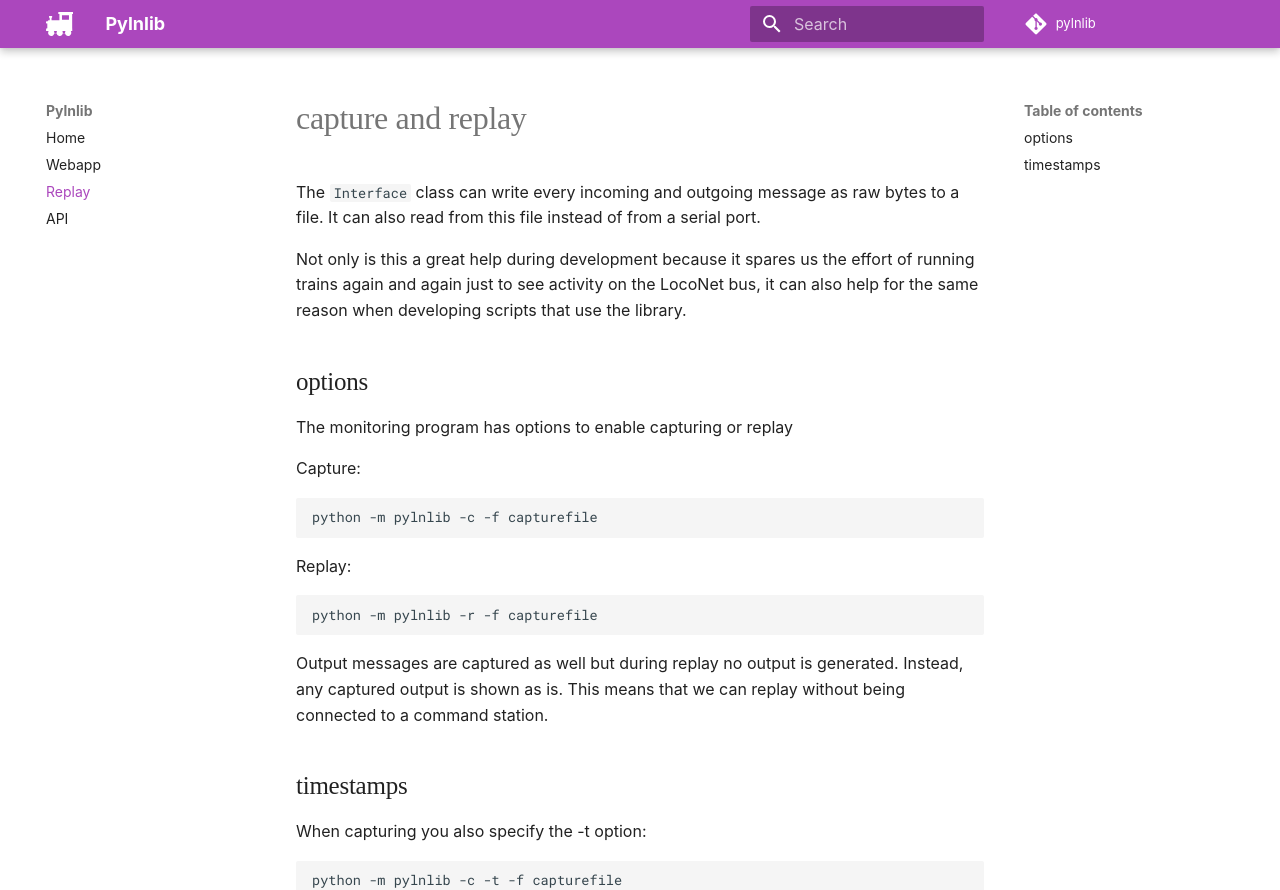
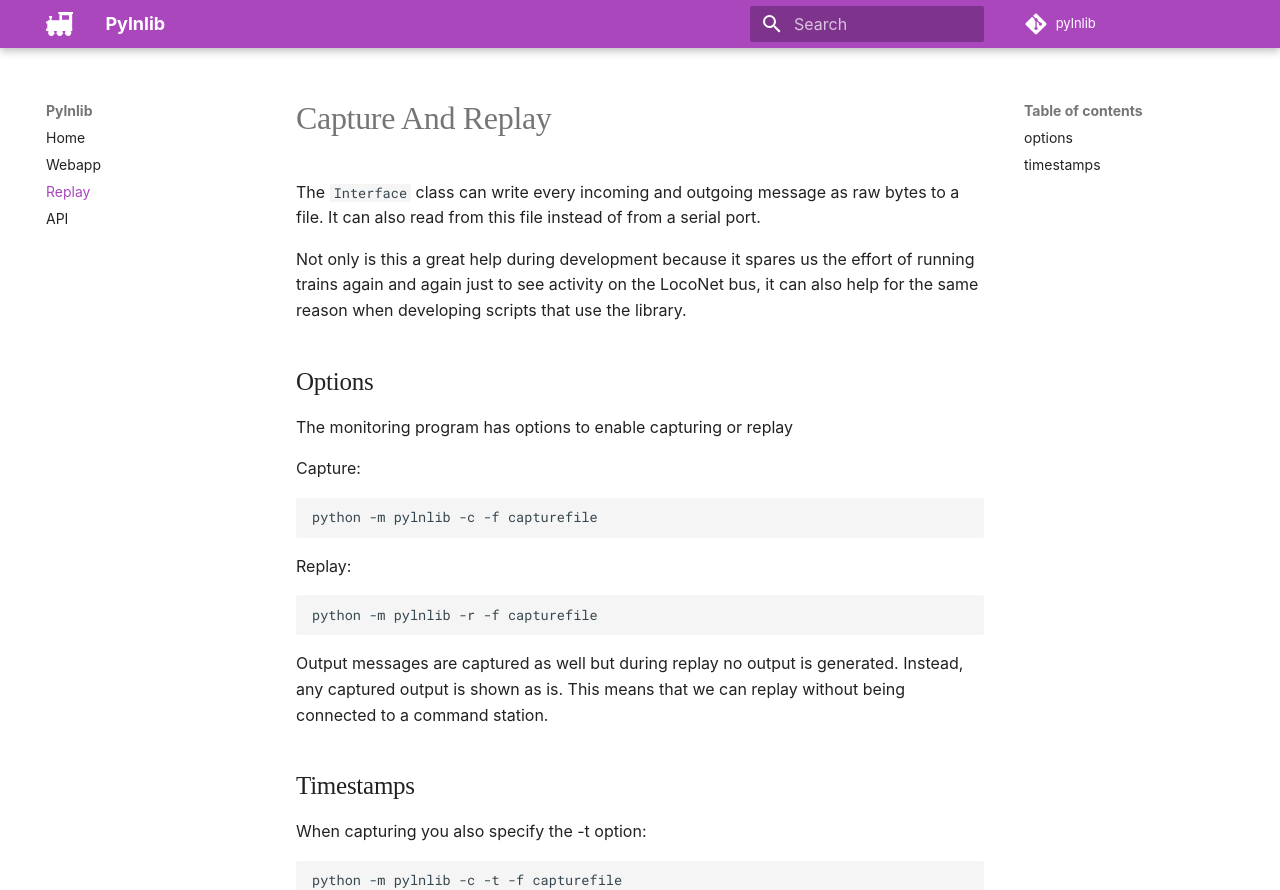
Before and after one commit to varkenvarken/pylnlib, an MkDocs documentation site: the page built from documentation/capture_and_replay.md, in a window 1280 px wide. Shown: the top 890 px of the page. Built offline with MkDocs 1.6.1 and Material for MkDocs 9.7.7, drawn with Linux system fonts in a browser that asks for light colours; some web fonts are replaced; comment, search, counter and statistics services are not loaded.

Commit message:
doc tweak

```diff
--- a/documentation/stylesheets/extra.css
+++ b/documentation/stylesheets/extra.css
@@ -12,7 +12,7 @@
     font-family: "Amaranth";
 }
 
-h1, h2, h3, h4, h5, h6 { text-decoration: capitalize;}
+h1, h2, h3, h4, h5, h6 { text-transform: capitalize;}
 
 pre { line-height: 125%; }
 td.linenos .normal { color: inherit; background-color: transparent; padding-left: 5px; padding-right: 5px; }
```
